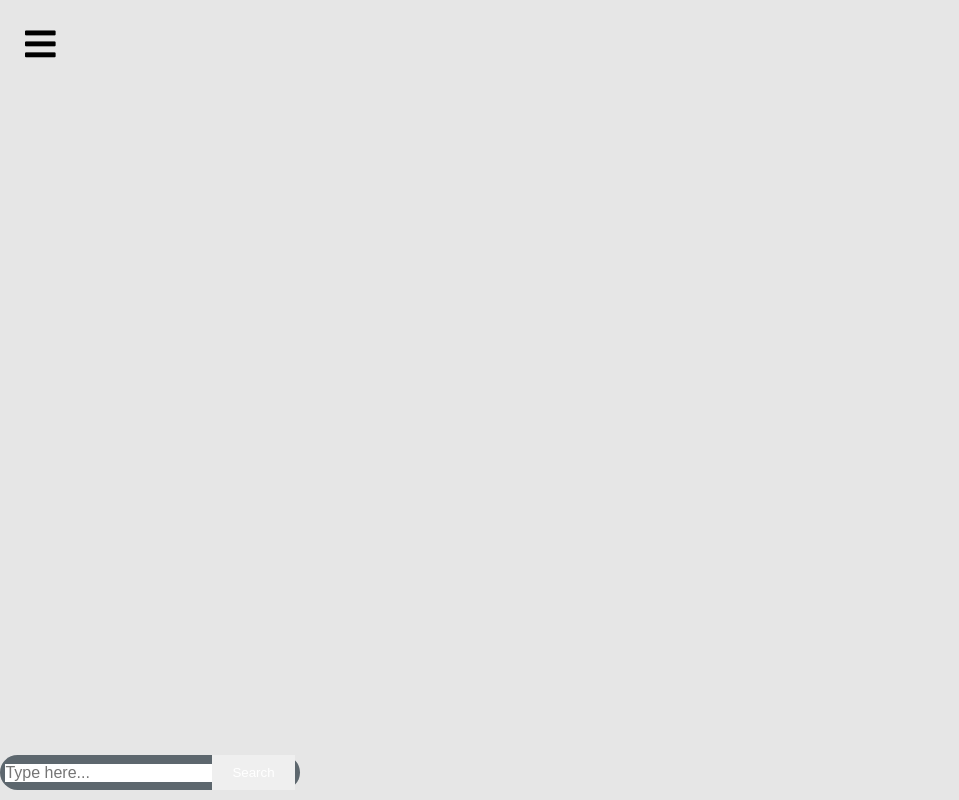
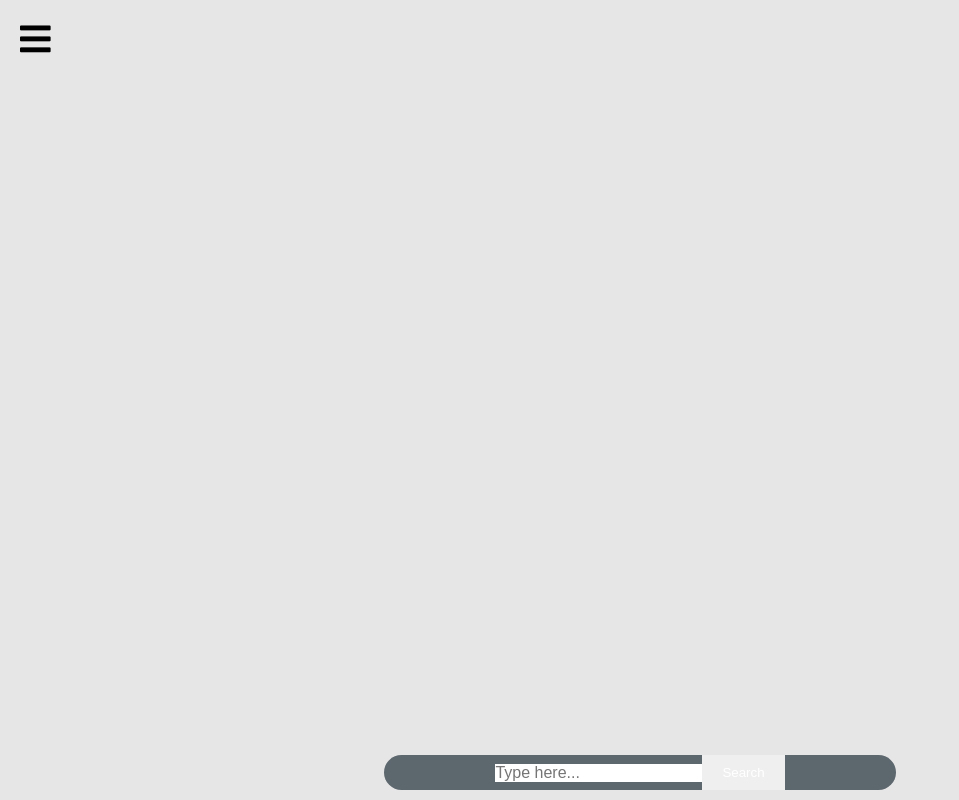
Before and after one commit to rnlobao/chatgpt-ufop, a plain HTML site: page TelaInicial.html in a window 1280 px wide. Shown: the whole page, without its empty margins (0-959 px from the left). Drawn offline with Linux system fonts and the light colour scheme.

Commit message:
posicionamento dos itens

```diff
--- a/TelaInicial.css
+++ b/TelaInicial.css
@@ -13,8 +13,8 @@ body {
     background-position: center;
 
     display: flex;
-    flex-direction: column;
-    height: 100vh;
+    align-items: center;
+    justify-content: center;
 }
 
 .side-bar {
@@ -110,10 +110,11 @@ h1 {
 }
 
 .menu-btn {
-    position: absolute;
+    position: fixed;
     color: rgb(0, 0, 0);
     font-size: 35px;
-    margin: 25px;
+    left: 20px;
+    top: 20px;
     cursor: pointer;
 }
 
@@ -148,15 +149,15 @@ h1 {
 
 
 .search-container {
-    position: relative;
     margin-top: auto;
+    margin-bottom: 20px;
     display: flex;
     align-items: center;
     border-radius: 20px;
     background: #5D676E;
     margin-bottom: 10px;
     justify-content: center;
-    width: 300px;
+    width: 40%;
 }
 
 .search-input {
```
